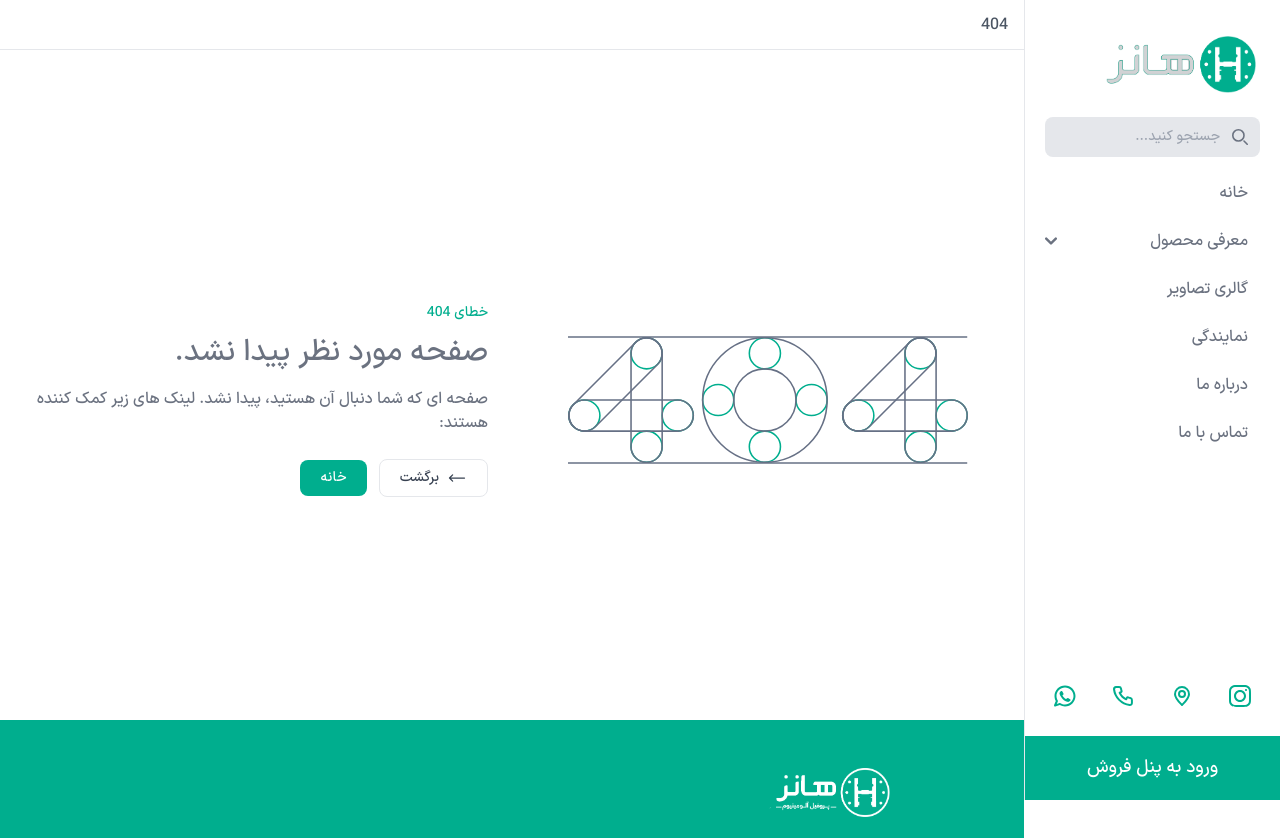
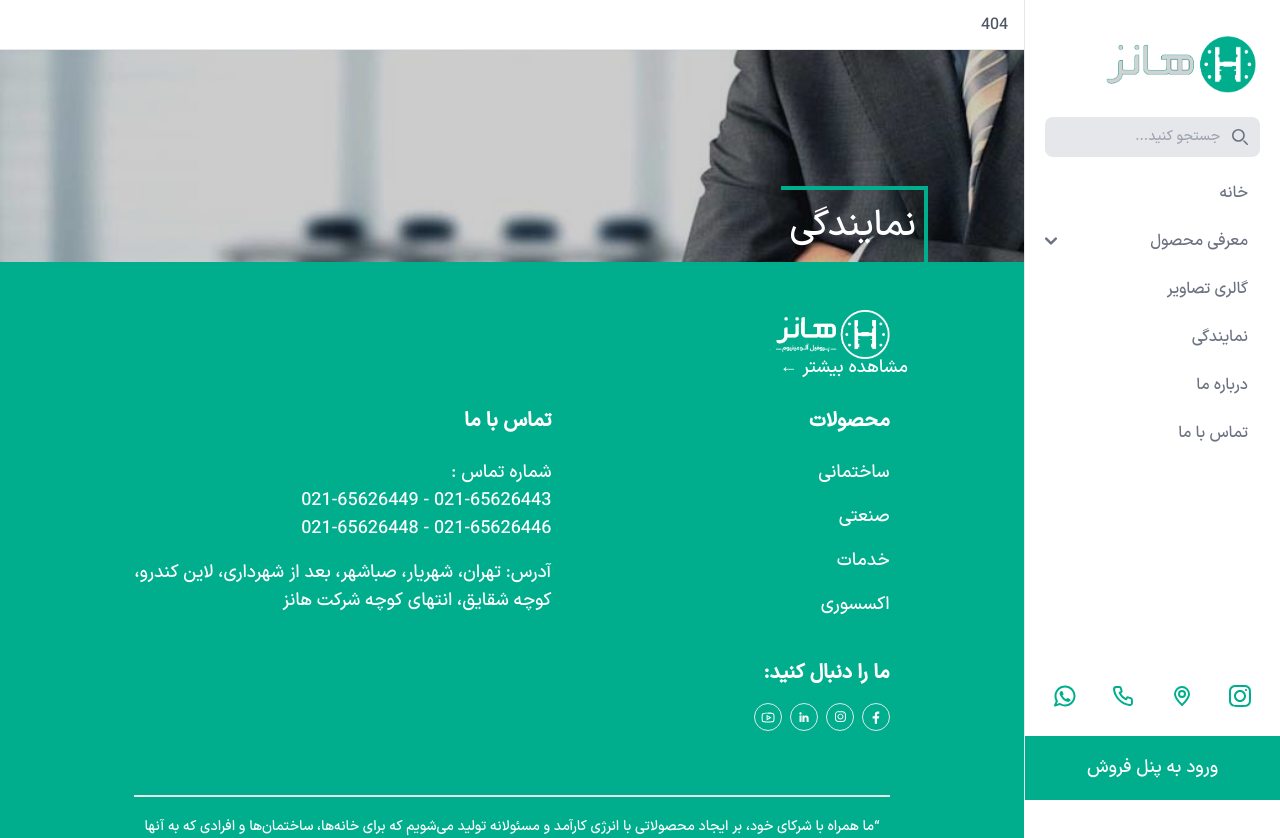
Before and after one commit to zahra-hsb/hanz-, a Next.js app: page /Agency in a window 1280 px wide. Before the commit this address had no page. Shown: the top 838 px of the page. Built offline with nearby package versions, Linux system fonts and the light colour scheme.

Commit message:
agency component created and called

```diff
--- /dev/null
+++ b/src/pages/Agency/index.jsx
@@ -0,0 +1,11 @@
+import Main from "@/components/globalComponents/Main"
+
+const Agency = () => {
+    return (
+        <>
+            <Main title={'نمایندگی'} bg={'bg-agencySection'} />
+        </>
+    )
+}
+
+export default Agency
--- a/tailwind.config.js
+++ b/tailwind.config.js
@@ -22,6 +22,7 @@ module.exports = {
         industrialSection: 'url(../../public/image/industrial-banner.jpg)',
         servicesSection: 'url(../../public/image/services-banner.webp)',
         profileSection: 'url(../../public/image/profile_aluminium.jpg)',
+        agencySection: 'url(../../public/image/About-Us-Banner.jpg)'
       },
       boxShadow: {
         'shadow0' : '0 30px 0 0 #00AE8E'
```
Also changed, not shown: src/components/agencyComponents/Agency/index.jsx (deleted, +0 -9 lines), public/image/About-Us-Banner.jpg (added).
